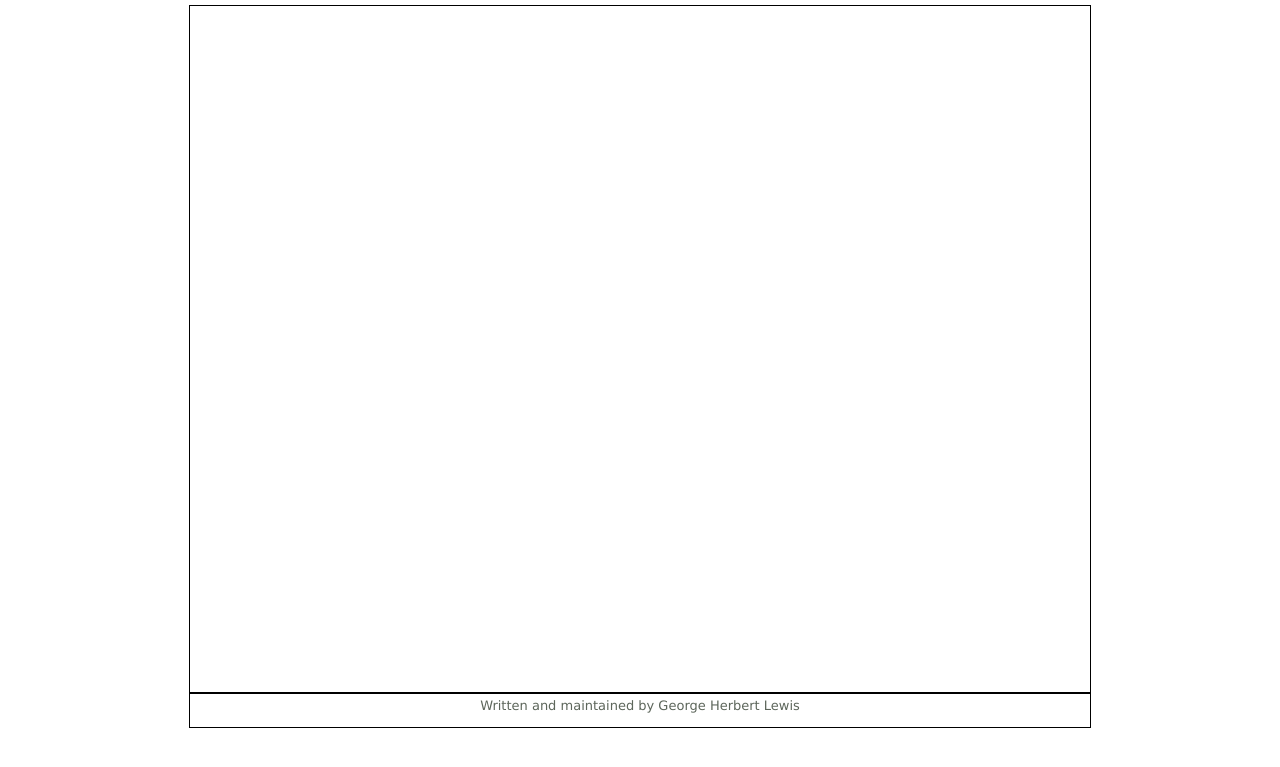
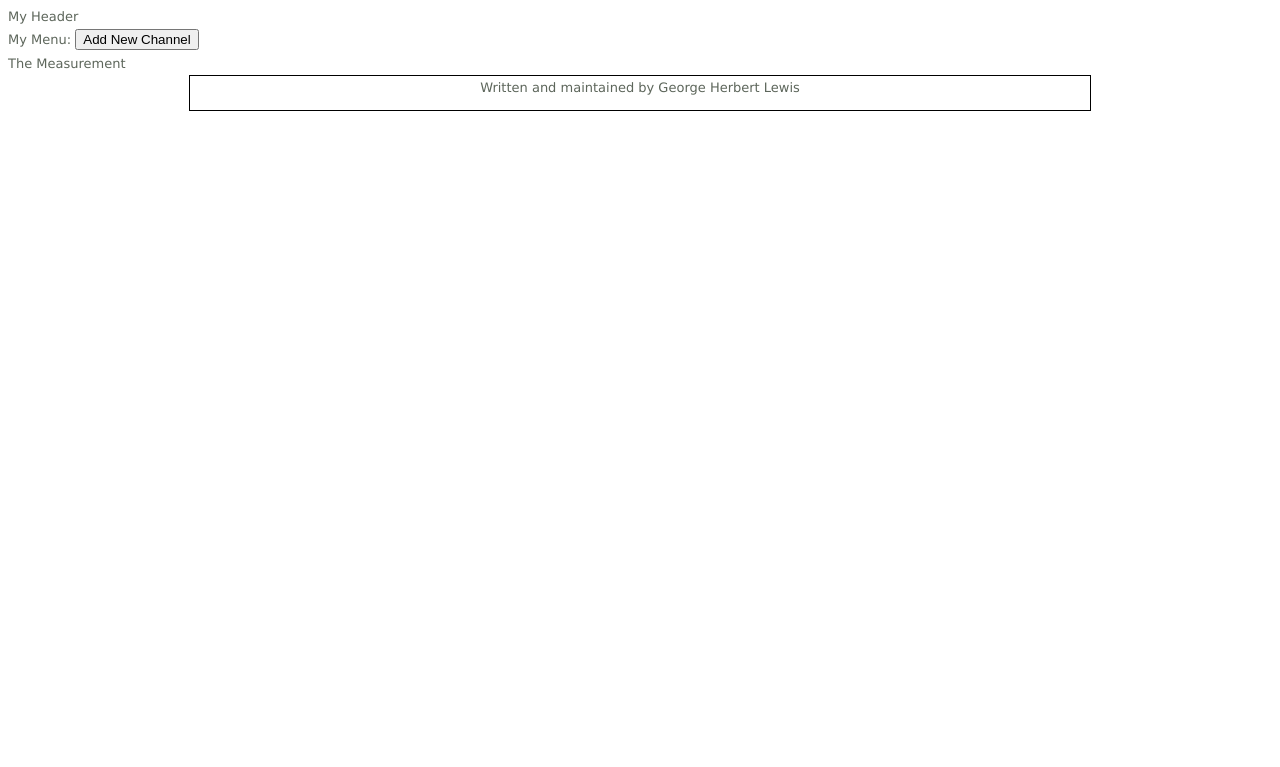
Before and after one commit to ghl3/HistFactoryJS, a Flask app: page / in a window 1280 px wide. Shown: the top 767 px of the page. Run offline with Flask 2, Linux system fonts and the light colour scheme; some libraries are stand-ins or nearby versions.

Commit message:
Added histfactory.js and some simple functionality

```diff
--- /dev/null
+++ b/static/histfactory.js
@@ -0,0 +1,46 @@
+
+$(document).ready(function() {
+    console.log("Document Ready");
+});
+
+
+function AddNewChannel() {
+    // This function is activated by the
+    // 'AddNewChannel' button (duh)
+    // Create a new 'channel' DOM object
+    // and add it to the 'measurement' div
+
+    console.log("Adding New Channel");
+
+    // First, get a handle on the measurement div
+    var measurement = document.getElementById('measurement');
+
+    // Then, create our new div (not yet attached)
+    var new_channel = document.createElement('div');
+    new_channel.setAttribute('class', 'channel');
+    new_channel.innerHTML = "This is a channel <br>";
+
+    // Add the 'data' input field
+    var data_input = document.createElement('input');
+    data_input.setAttribute('type',"text");
+    data_input.setAttribute('class',"data_input");
+    new_channel.innerHTML += "Data:";
+    new_channel.appendChild( data_input );
+
+    // Add a 'new sample' button to the channel
+    var new_sample_button = document.createElement('input');
+    new_sample_button.setAttribute('type','button');
+    new_sample_button.setAttribute('class','NewSample');
+    new_sample_button.setAttribute('value','Add New Sample');
+    new_channel.appendChild( new_sample_button );
+
+    // Finally, append the channel to the measurement
+    measurement.appendChild(new_channel);
+
+    console.log("Successfully Added a New Channel");
+
+}
+// Attach this function to the proper button
+$(document).ready(function() {
+    $('#NewChannel').live('click', AddNewChannel)
+});
--- a/templates/index.html
+++ b/templates/index.html
@@ -10,38 +10,40 @@
     <link rel="shortcut icon" href="/favicon.ico" >
     <meta http-equiv="Content-Type" content="text/html;charset=utf-8" >
 
+    <!-- Include google's jquery -->
+    <script src="//ajax.googleapis.com/ajax/libs/jquery/1.7.2/jquery.min.js" type="text/javascript"></script>
+
     <!-- Include the stylesheet: -->
     <link rel="stylesheet" href="{{ url_for('static', filename='style.css') }}" type="text/css" media="screen">
 
-    <!-- Include google's jquery -->
-    <script src="//ajax.googleapis.com/ajax/libs/jquery/1.7.2/jquery.min.js" type="text/javascript"></script>
+    <!-- Include the javascript: -->
+    <script src="{{url_for('static',filename='histfactory.js')}}" type="text/javascript"/>
+
+    <!-- The d3 data rendering library -->
+    <script src="http://d3js.org/d3.v2.js"></script>
 
   </head>
 
   <body>
 
-    <div class="mainsection">
+    <header class="header">
+      My Header
+    </header>
 
-      <div class="midcol">
-      </div>
-
-      <div class="rightcol">
-      </div>
-
-
-      <div class="bar" >
-	<p>&nbsp;</p>
-      </div>
-
-
+    <div id="menu">
+      My Menu:
+      <button id="NewChannel">Add New Channel</button>
     </div>
 
-    <div id="footer" style="float: middle;">
+    <div id="measurement">
+      The Measurement
+    </div>
+
+    <footer id="footer" style="float: middle;">
       Written and maintained by George Herbert Lewis
       <br>
-    </div>
+    </footer>
 
   </body>
 
-
 </html>
```
